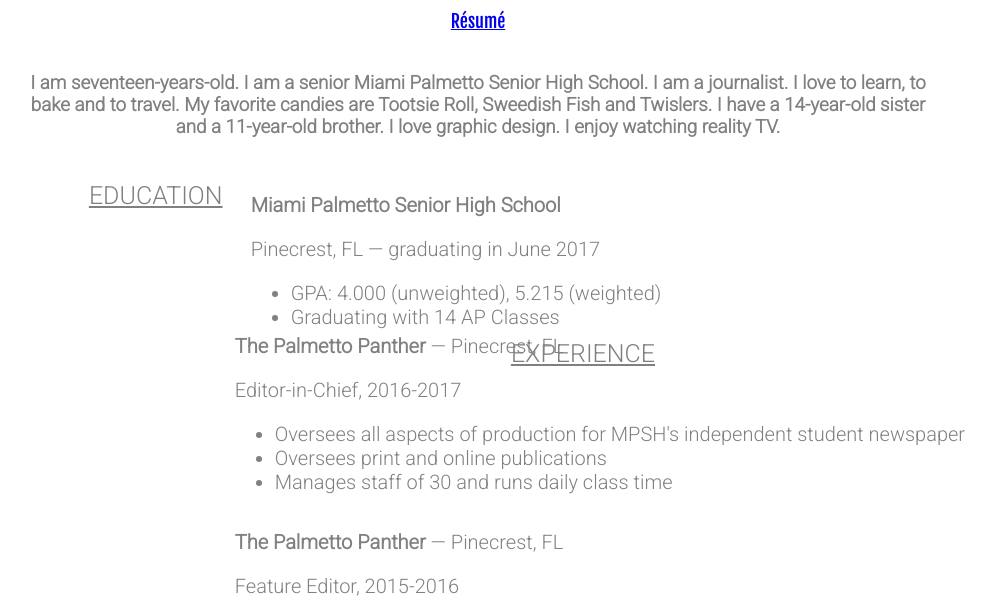
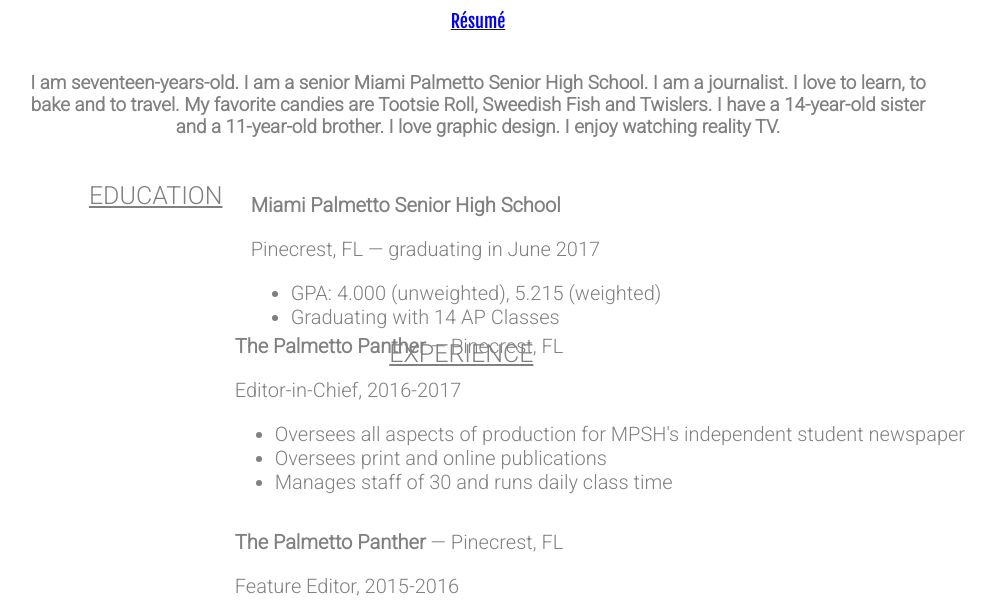
Before and after one commit to Remy-Farkas/remy-farkas.github.io, a plain HTML site: page index.html in a window 1280 px wide. Shown: the part 146-761 px from the top of the page, without its empty margins (162-1158 px from the left). Drawn offline with Linux system fonts and the light colour scheme.

Commit message:
asdf
asdf

```diff
--- a/stylesheet.css
+++ b/stylesheet.css
@@ -58,7 +58,7 @@ h3 {
   padding-top: 15%;
   display: inline-block;
   float: left;
-  margin-left: -15%;
+  margin-left: -25%;
   color: gray;
   font-size: 25px;
   text-align: right;
```
